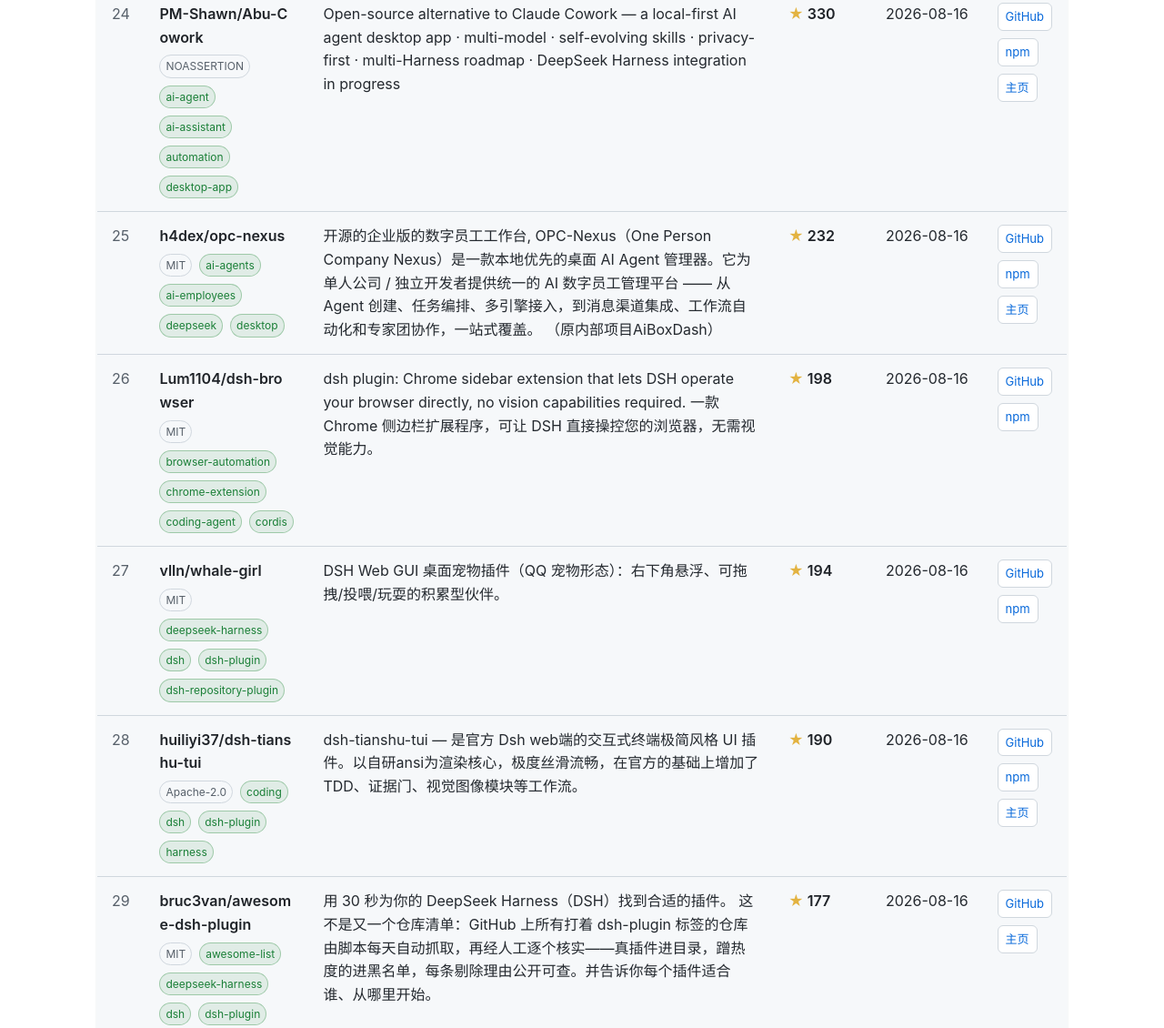
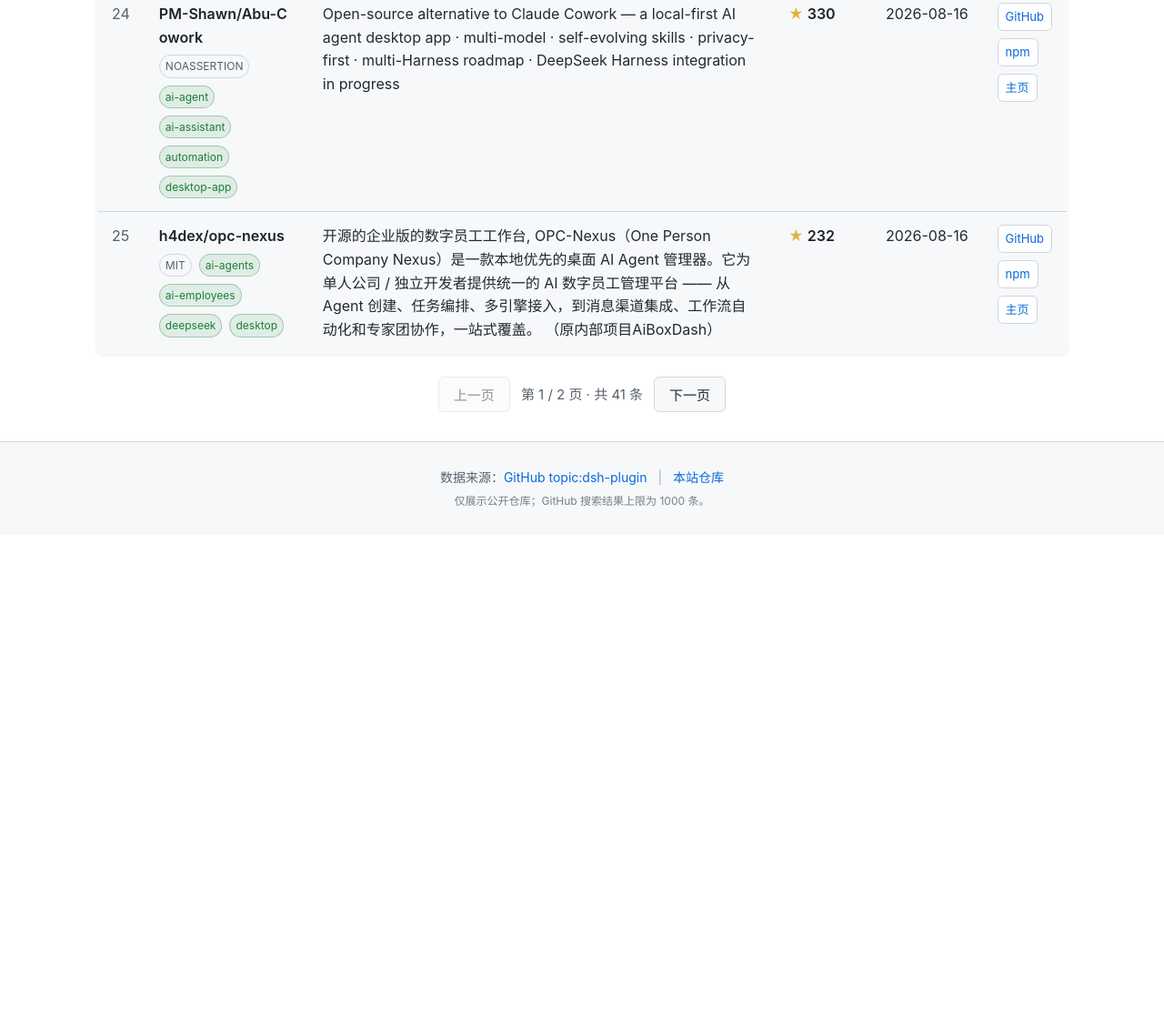
Before and after one commit to ywsldxk/dsh-plugin-stars, a plain HTML site: page index.html in a window 1280 px wide. Shown: the part 5108-6238 px from the top of the page at 91% size. After the commit the page ends 5696 px from the top, so only its background shows below. Drawn offline with Linux system fonts and the light colour scheme.

Commit message:
feat: add leaderboard pagination

```diff
--- a/assets/app.js
+++ b/assets/app.js
@@ -4,6 +4,7 @@
  */
 
 const DATA_URL = "data/plugins.json";
+const PAGE_SIZE = 25;
 
 const els = {
   generatedAt: document.getElementById("generated-at"),
@@ -18,10 +19,16 @@ const els = {
   emptyState: document.getElementById("empty-state"),
   pluginTable: document.getElementById("plugin-table"),
   pluginList: document.getElementById("plugin-list"),
+  pagination: document.getElementById("pagination"),
+  prevPage: document.getElementById("prev-page"),
+  pageStatus: document.getElementById("page-status"),
+  nextPage: document.getElementById("next-page"),
 };
 
 let allPlugins = [];
 let dataMeta = { generatedAt: "", source: "", threshold: 0 };
+let currentPage = 1;
+let currentResults = [];
 
 function formatNumber(n) {
   const num = Number(n);
@@ -84,24 +91,43 @@ function updateStats(visibleCount, totalCount, maxStars) {
   els.statMax.textContent = formatNumber(maxStars);
 }
 
-function renderPlugins(plugins) {
+function updatePagination(total, totalPages) {
+  if (total <= PAGE_SIZE) {
+    els.pagination.hidden = true;
+    return;
+  }
+  els.pagination.hidden = false;
+  els.pageStatus.textContent = `第 ${currentPage} / ${totalPages} 页 · 共 ${total} 条`;
+  els.prevPage.disabled = currentPage <= 1;
+  els.nextPage.disabled = currentPage >= totalPages;
+}
+
+function renderPlugins() {
   els.pluginList.innerHTML = "";
+  const total = currentResults.length;
+  const maxStars = Math.max(...allPlugins.map((p) => p.stars || 0), 0);
 
-  if (plugins.length === 0) {
+  if (total === 0) {
     els.pluginTable.hidden = true;
     els.emptyState.hidden = false;
     els.emptyState.innerHTML = "<p>没有匹配的插件。</p>";
-    updateStats(0, allPlugins.length, Math.max(...allPlugins.map((p) => p.stars || 0), 0));
+    updateStats(0, allPlugins.length, maxStars);
+    els.pagination.hidden = true;
     return;
   }
 
   els.pluginTable.hidden = false;
   els.emptyState.hidden = true;
 
-  const maxStars = Math.max(...allPlugins.map((p) => p.stars || 0), 0);
-  updateStats(plugins.length, allPlugins.length, maxStars);
+  const totalPages = Math.max(Math.ceil(total / PAGE_SIZE), 1);
+  if (currentPage > totalPages) currentPage = totalPages;
+  const start = (currentPage - 1) * PAGE_SIZE;
+  const pagePlugins = currentResults.slice(start, start + PAGE_SIZE);
 
-  plugins.forEach((plugin, index) => {
+  updateStats(total, allPlugins.length, maxStars);
+
+  pagePlugins.forEach((plugin, index) => {
+    const rank = start + index + 1;
     const repoUrl = isAllowedUrl(plugin.htmlUrl) ? plugin.htmlUrl : "";
     const npmUrl = isAllowedUrl(plugin.npmUrl) ? plugin.npmUrl : "";
     const homepageUrl = isAllowedUrl(plugin.homepage) ? plugin.homepage : "";
@@ -110,7 +136,7 @@ function renderPlugins(plugins) {
 
     const rankTd = document.createElement("td");
     rankTd.className = "col-rank";
-    rankTd.textContent = String(index + 1);
+    rankTd.textContent = String(rank);
     tr.appendChild(rankTd);
 
     const repoTd = document.createElement("td");
@@ -190,6 +216,8 @@ function renderPlugins(plugins) {
 
     els.pluginList.appendChild(tr);
   });
+
+  updatePagination(total, totalPages);
 }
 
 function filterAndSort() {
@@ -233,13 +261,28 @@ function filterAndSort() {
     }
   });
 
-  renderPlugins(result);
+  currentPage = 1;
+  currentResults = result;
+  renderPlugins();
 }
 
 function attachListeners() {
   els.search.addEventListener("input", filterAndSort);
   els.minStars.addEventListener("input", filterAndSort);
   els.sort.addEventListener("change", filterAndSort);
+  els.prevPage.addEventListener("click", () => {
+    if (currentPage > 1) {
+      currentPage -= 1;
+      renderPlugins();
+    }
+  });
+  els.nextPage.addEventListener("click", () => {
+    const totalPages = Math.ceil(currentResults.length / PAGE_SIZE);
+    if (currentPage < totalPages) {
+      currentPage += 1;
+      renderPlugins();
+    }
+  });
 }
 
 function updateMeta() {
@@ -280,8 +323,10 @@ async function loadData() {
   } catch (err) {
     console.error("Failed to load plugin data:", err);
     els.emptyState.hidden = false;
-    els.emptyState.innerHTML = `<p>数据加载失败：${escapeHtml(err.message)}</p>`;
+    els.emptyState.innerHTML = "<p></p>";
+    els.emptyState.firstElementChild.textContent = `数据加载失败：${err.message}`;
     els.pluginTable.hidden = true;
+    els.pagination.hidden = true;
     updateStats(0, 0, 0);
   }
 }
--- a/assets/styles.css
+++ b/assets/styles.css
@@ -406,3 +406,42 @@ a:hover {
     padding-top: 0.75rem;
   }
 }
+
+.pagination {
+  display: flex;
+  flex-wrap: wrap;
+  justify-content: center;
+  align-items: center;
+  gap: 0.75rem;
+  margin-top: 1.5rem;
+}
+
+.pagination button {
+  padding: 0.5rem 1rem;
+  font-size: 0.9375rem;
+  color: var(--text);
+  background: var(--surface);
+  border: 1px solid var(--border);
+  border-radius: var(--radius);
+  cursor: pointer;
+}
+
+.pagination button:hover:not(:disabled) {
+  background: var(--surface-hover);
+  border-color: var(--link);
+}
+
+.pagination button:focus-visible {
+  outline: 2px solid var(--link);
+  outline-offset: 2px;
+}
+
+.pagination button:disabled {
+  opacity: 0.5;
+  cursor: not-allowed;
+}
+
+.pagination span {
+  font-size: 0.9375rem;
+  color: var(--muted);
+}
--- a/index.html
+++ b/index.html
@@ -78,6 +78,12 @@
         </thead>
         <tbody id="plugin-list"></tbody>
       </table>
+
+      <nav id="pagination" class="pagination" aria-label="分页" hidden>
+        <button id="prev-page" type="button" aria-label="上一页">上一页</button>
+        <span id="page-status" aria-live="polite"></span>
+        <button id="next-page" type="button" aria-label="下一页">下一页</button>
+      </nav>
     </section>
   </main>
 
--- a/scripts/aggregate.mjs
+++ b/scripts/aggregate.mjs
@@ -20,7 +20,7 @@ const README_PATH = path.resolve(process.cwd(), "README.md");
 const README_TMP_PATH = `${README_PATH}.tmp`;
 const RANKING_START_MARKER = "<!-- RANKING:START -->";
 const RANKING_END_MARKER = "<!-- RANKING:END -->";
-const README_TOP_N = 20;
+const README_TOP_N = 50;
 
 function validateEnv() {
   if (Number.isNaN(MIN_STARS) || !Number.isFinite(MIN_STARS) || MIN_STARS < 0) {
```
Also changed, not shown: 1 other file.
